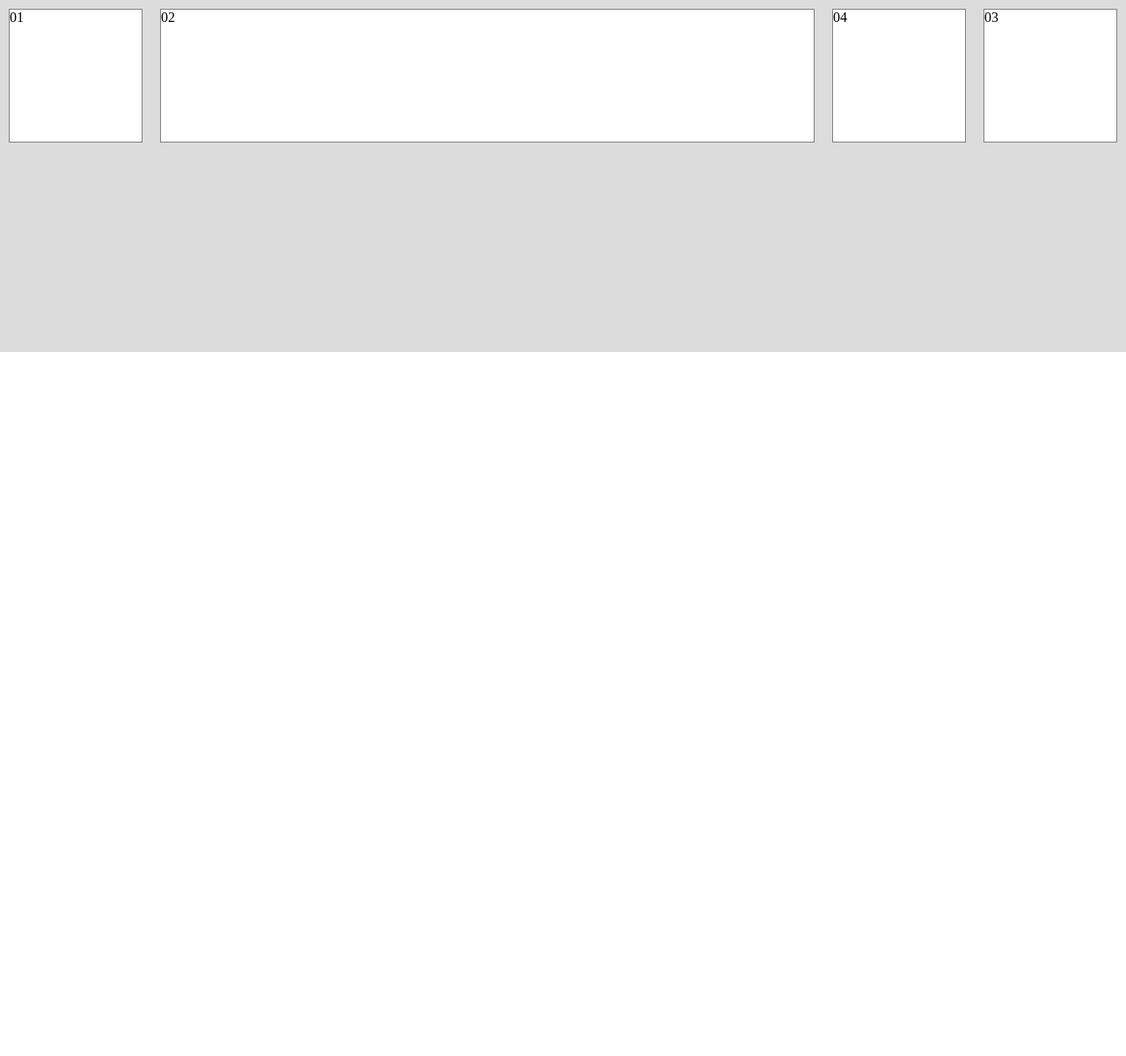
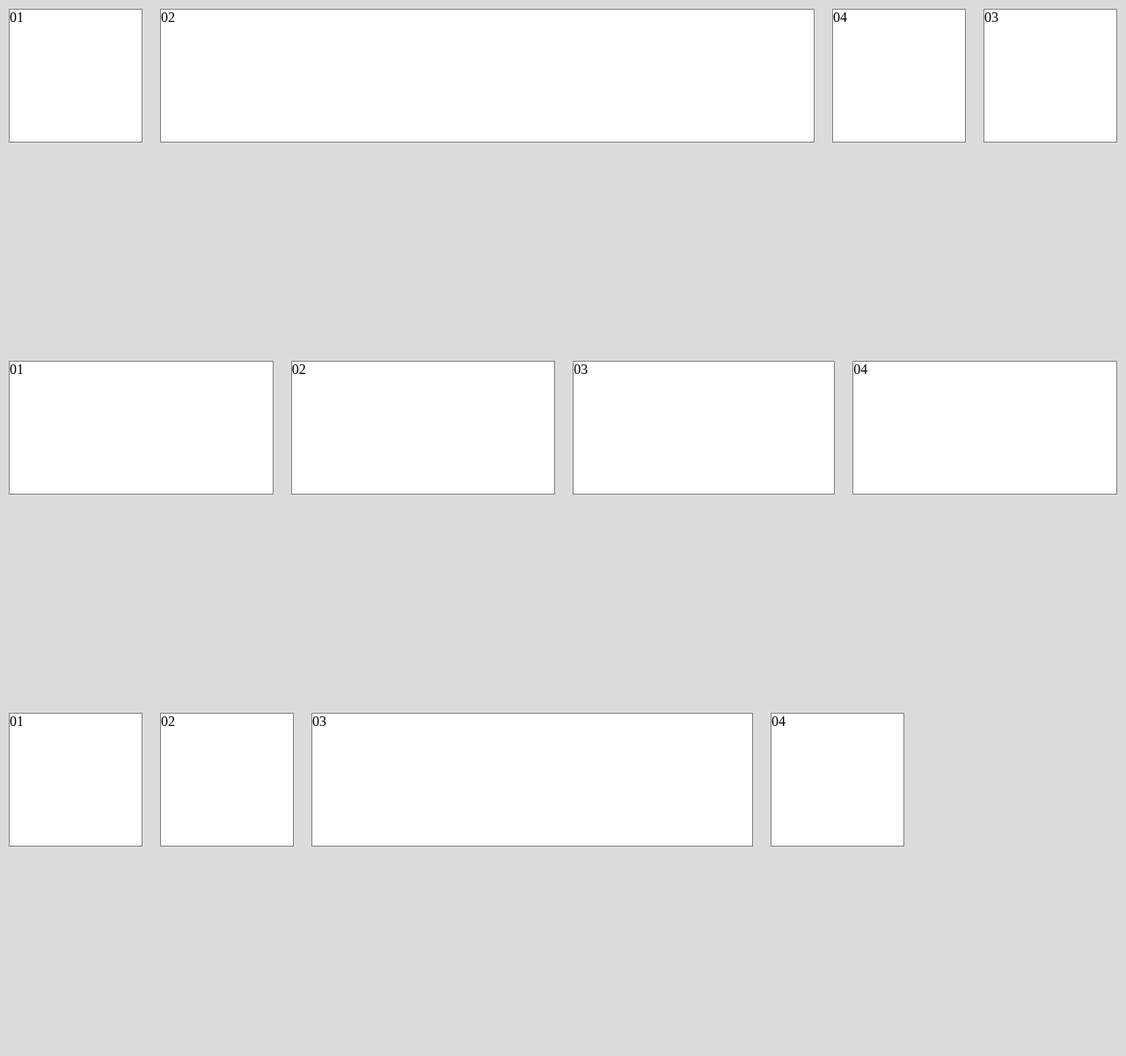
Before and after one commit to SamuelASantos/html5-css3_recursos-especiais, a plain HTML site: page estudos/flexbox-itens.html in a window 1280 px wide. Shown: the whole page at 88% size. Before the commit the page ends 800 px from the top, so only its background shows below. Drawn offline with Linux system fonts and the light colour scheme.

Commit message:
Flexbox Itens [Parte 2]

```diff
--- a/estudos/flexbox-itens.html
+++ b/estudos/flexbox-itens.html
@@ -7,7 +7,7 @@
     <link rel="stylesheet" href="../css/normalize.css">
 
     <style type="text/css">
-        #conteudo {
+        .conteudo, .conteudo2, .conteudo3 {
             background: #dcdcdc;
             height: 400px;
             display: flex;
@@ -16,6 +16,19 @@
             background: white;
             border: 1px solid gray;
             width: 150px;
+            height: 150px;
+            margin: 10px;
+        }
+        .item2 {
+            background: white;
+            border: 1px solid gray;
+            width: 300px;
+            height: 150px;
+            margin: 10px;
+        }
+        .item3 {
+            background: white;
+            border: 1px solid gray;
             height: 150px;
             margin: 10px;
         }
@@ -28,16 +41,39 @@
                                 - 1 → O item que recebe o valor terá um tamanho diferente dos demais porque irá expandir e ocupar o restante do espaço que o container permitir.
                                 - 2... → Quanto maior o número maior o espaço que o item ocupa e o crescimento proporcional */
         }
+        .shrink {
+            flex-shrink: 3; /* flex-shrink: → Propriedade inversa ao flex-grow. Define a capacidade de redução de tamanho do item
+                                    - 0 → Valor padrão que não mudará o tamanho dos itens
+                                    - 1... → Quanto maior o número menor o espaço que o item ocupa */
+        }
+        .basis {
+            flex-basis: 500px; /* flex-basis: → Indica o tamanho inicial do flex item antes da distribuição do espaço restante. Seu valor é definido em unidades de medidas
+                                    auto → Valor padrão que permite que o tamanho dos itens sejam o que já foi definido anteriormente */
+        }
     </style>
 
     <title>Flexbox Itens</title>
 </head>
 <body>
-    <div id="conteudo">
+    <div class="conteudo">
         <div class="item">01</div>
         <div class="item grow">02</div> <!-- OBS: O tamanho do item do flex-grow também diminuirá até ter o tamanho dos demais itens -->
         <div class="item order">03</div> <!-- Como os demais itens tem por padrão order 0, esse item específico tem o order 1 então ficará por último -->
         <div class="item">04</div>
     </div>
+
+    <div class="conteudo2">
+        <div class="item2">01</div>
+        <div class="item2">02</div>
+        <div class="item2 shrink">03</div>
+        <div class="item2">04</div>
+    </div>
+
+    <div class="conteudo3">
+        <div class="item">01</div>
+        <div class="item">02</div>
+        <div class="item basis">03</div>
+        <div class="item">04</div>
+    </div>
 </body>
 </html>
```
